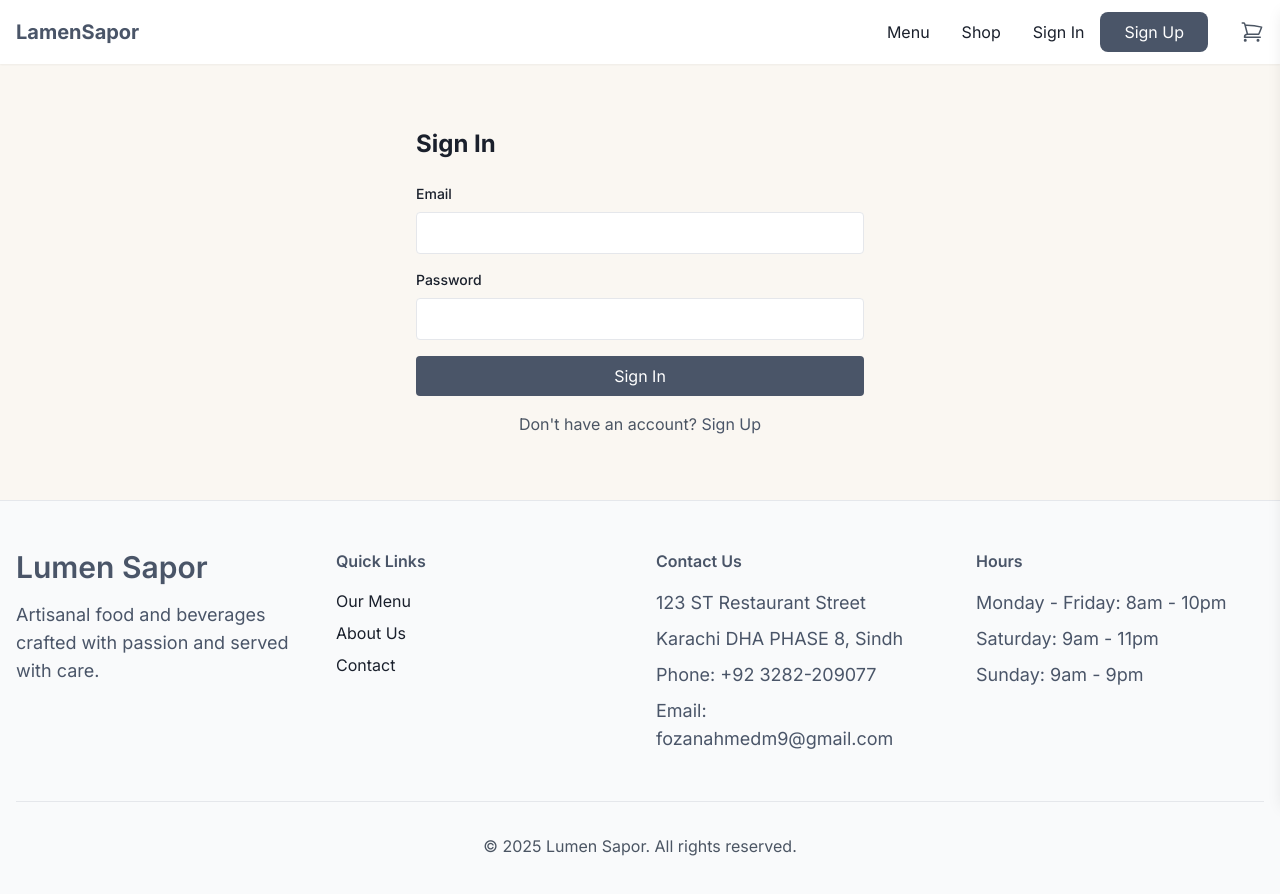
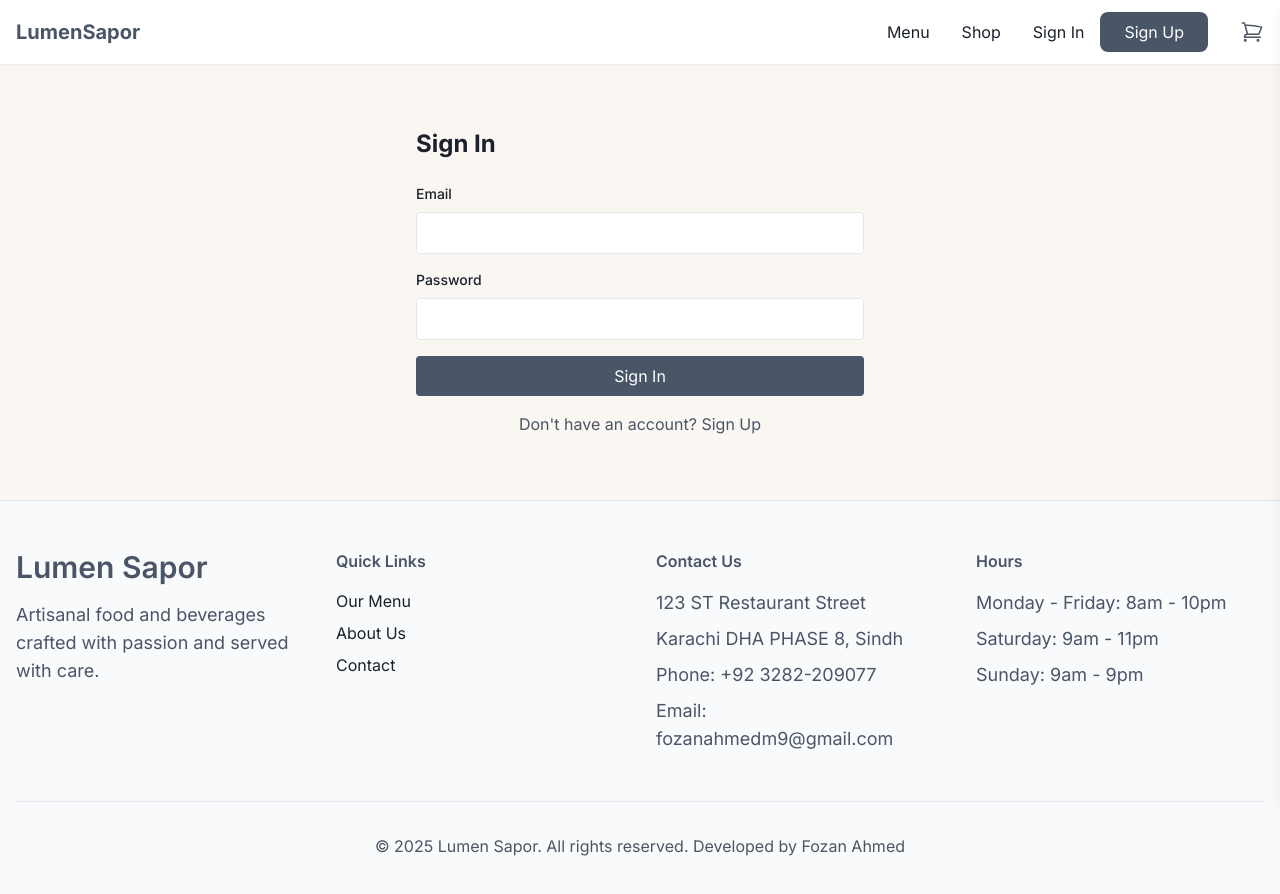
Before and after one commit to felixarash/lamensapor, a Next.js app: page /signin in a window 1280 px wide. Shown: the top 894 px of the page. Built offline with nearby package versions, Linux system fonts and the light colour scheme; no server answers.

Commit message:
{commit_message}

```diff
--- a/src/app/layout.tsx
+++ b/src/app/layout.tsx
@@ -11,7 +11,7 @@ const inter = Inter({
 })
 
 export const metadata = {
-  title: 'LamenSapor',
+  title: 'LumenSapor',
   description: 'Artisanal food and beverages',
 }
 
--- a/src/components/layout/Footer.tsx
+++ b/src/components/layout/Footer.tsx
@@ -56,7 +56,7 @@ export default function Footer() {
         <div className="mt-12 pt-8 border-t border-gray-200 dark:border-gray-700">
           <div className="text-center">
             <p className="text-gray-600 dark:text-gray-300">
-              &copy; {new Date().getFullYear()} Lumen Sapor. All rights reserved.
+              &copy; {new Date().getFullYear()} Lumen Sapor. All rights reserved. Developed by Fozan Ahmed
             </p>
           </div>
         </div>
--- a/src/components/layout/Header.tsx
+++ b/src/components/layout/Header.tsx
@@ -18,7 +18,7 @@ export default function Header() {
       <div className="container mx-auto px-4">
         <div className="flex items-center justify-between h-16">
           <Link href="/" className="text-xl font-bold text-primary">
-            LamenSapor
+            LumenSapor
           </Link>
 
           <nav className="hidden md:flex items-center space-x-8">
```
